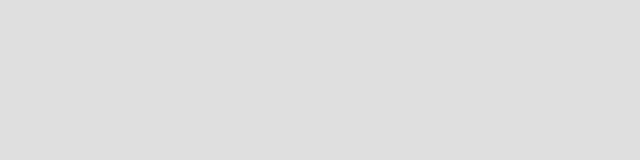
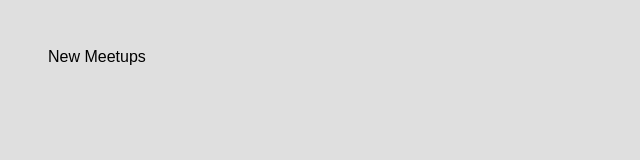
Before and after one commit to AurlinD/meetup, a React (Create React App) app: page /new-meetup in a window 1280 px wide. Shown: the top 160 px of the page, without its empty margins (0-640 px from the left). Built offline with nearby package versions, Linux system fonts and the light colour scheme.

Commit message:
created routes

```diff
--- a/src/App.js
+++ b/src/App.js
@@ -1,5 +1,17 @@
+import { Routes, Route } from "react-router-dom";
+import AllMeetups from "./pages/AllMeetups";
+import NewMeetup from "./pages/NewMeetup";
+import Favourites from "./pages/Favourites";
+import { useNavigate } from "react";
+
 function App() {
-  return <div></div>;
+  return (
+    <Routes>
+      <Route path="/" element={<AllMeetups />} />
+      <Route path="/new-meetup" element={<NewMeetup />} />
+      <Route path="/favourites" element={<Favourites />} />
+    </Routes>
+  );
 }
 
 export default App;
--- a/src/index.js
+++ b/src/index.js
@@ -2,6 +2,11 @@ import React from "react";
 import ReactDOM from "react-dom/client";
 import "./index.css";
 import App from "./App";
+import { BrowserRouter } from "react-router-dom";
 
 const root = ReactDOM.createRoot(document.getElementById("root"));
-root.render(<App />);
+root.render(
+  <BrowserRouter>
+    <App />
+  </BrowserRouter>
+);
--- /dev/null
+++ b/src/pages/AllMeetups.js
@@ -0,0 +1,5 @@
+function AllMeetups() {
+  return <div>All Meetups</div>;
+}
+
+export default AllMeetups;
--- /dev/null
+++ b/src/pages/Favourites.js
@@ -0,0 +1,5 @@
+function Favourites() {
+  return <div>All Favourites</div>;
+}
+
+export default Favourites;
--- /dev/null
+++ b/src/pages/NewMeetup.js
@@ -0,0 +1,5 @@
+function NewMeetup() {
+  return <div>New Meetups</div>;
+}
+
+export default NewMeetup;
```
Also changed, not shown: src/components/layout/MainNavgiation.js (added), src/components/test.js (added).
